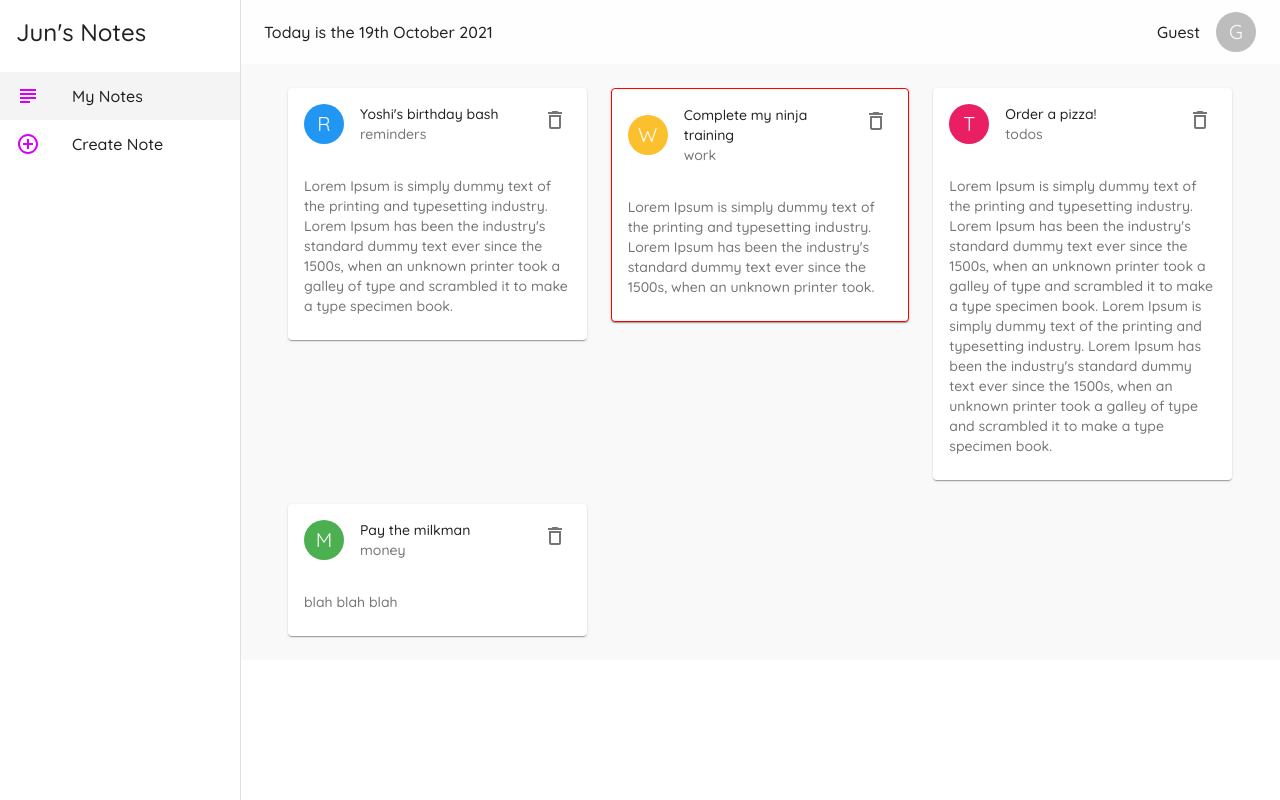
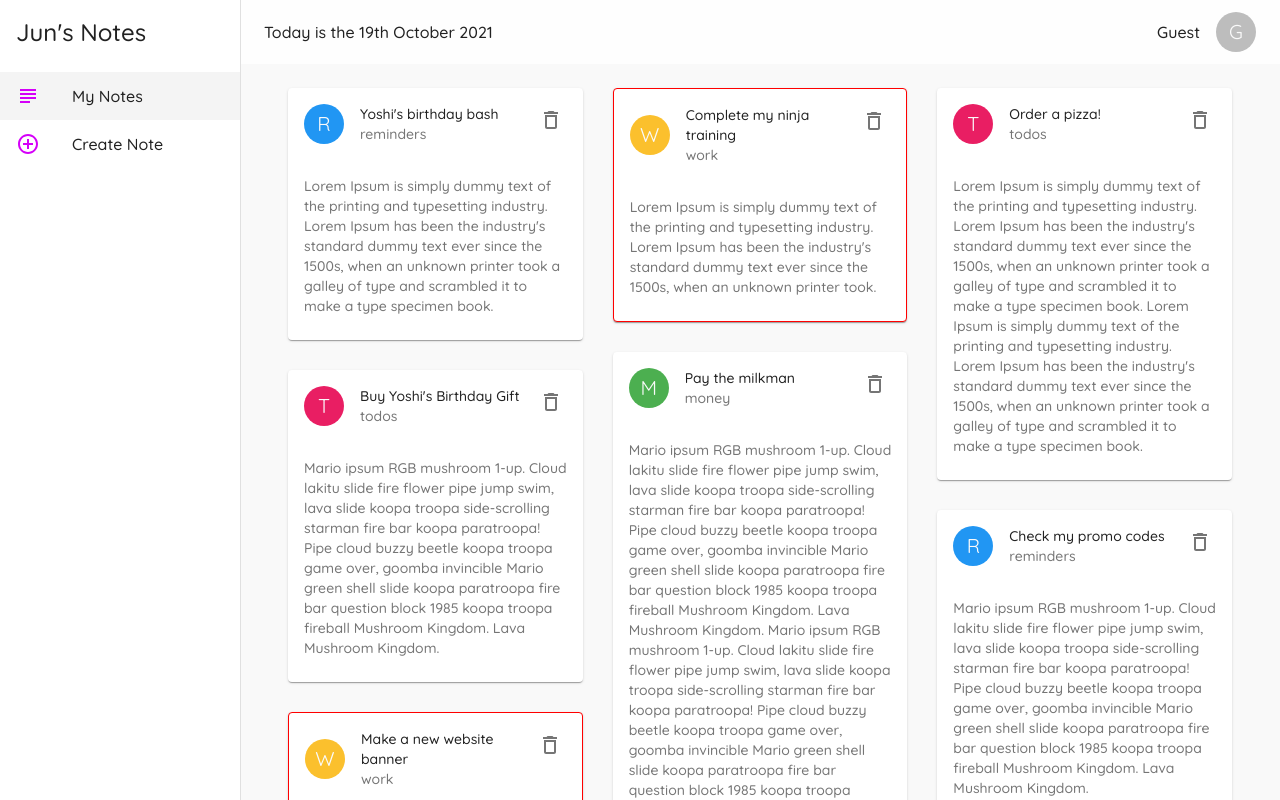
Before and after one commit to junjung929/material-ui-tutorial, a React (Create React App) app: page / in a window 1280 px wide. Shown: the top 800 px of the page. Built offline with nearby package versions, Linux system fonts and the light colour scheme; data requests are answered from the project's data file.

Commit message:
React Masonry CSS

```diff
--- a/data/db.json
+++ b/data/db.json
@@ -19,10 +19,28 @@
       "id": 3
     },
     {
+      "title": "Buy Yoshi's Birthday Gift",
+      "details": "Mario ipsum RGB mushroom 1-up. Cloud lakitu slide fire flower pipe jump swim, lava slide koopa troopa side-scrolling starman fire bar koopa paratroopa! Pipe cloud buzzy beetle koopa troopa game over, goomba invincible Mario green shell slide koopa paratroopa fire bar question block 1985 koopa troopa fireball Mushroom Kingdom. Lava Mushroom Kingdom.",
+      "category": "todos",
+      "id": 4
+    },
+    {
       "title": "Pay the milkman",
+      "details": "Mario ipsum RGB mushroom 1-up. Cloud lakitu slide fire flower pipe jump swim, lava slide koopa troopa side-scrolling starman fire bar koopa paratroopa! Pipe cloud buzzy beetle koopa troopa game over, goomba invincible Mario green shell slide koopa paratroopa fire bar question block 1985 koopa troopa fireball Mushroom Kingdom. Lava Mushroom Kingdom. Mario ipsum RGB mushroom 1-up. Cloud lakitu slide fire flower pipe jump swim, lava slide koopa troopa side-scrolling starman fire bar koopa paratroopa! Pipe cloud buzzy beetle koopa troopa game over, goomba invincible Mario green shell slide koopa paratroopa fire bar question block 1985 koopa troopa fireball Mushroom Kingdom. Lava Mushroom Kingdom.",
       "category": "money",
-      "details": "blah blah blah",
-      "id": 4
+      "id": 5
+    },
+    {
+      "title": "Check my promo codes",
+      "details": "Mario ipsum RGB mushroom 1-up. Cloud lakitu slide fire flower pipe jump swim, lava slide koopa troopa side-scrolling starman fire bar koopa paratroopa! Pipe cloud buzzy beetle koopa troopa game over, goomba invincible Mario green shell slide koopa paratroopa fire bar question block 1985 koopa troopa fireball Mushroom Kingdom. Lava Mushroom Kingdom.",
+      "category": "reminders",
+      "id": 6
+    },
+    {
+      "title": "Make a new website banner",
+      "details": "Mario ipsum RGB mushroom 1-up. Cloud lakitu slide fire flower pipe jump swim, lava slide koopa troopa side-scrolling starman fire bar koopa paratroopa! Pipe cloud buzzy beetle koopa troopa game over, goomba invincible Mario green shell slide koopa paratroopa fire bar question block 1985 koopa troopa fireball Mushroom Kingdom. Lava Mushroom Kingdom.",
+      "category": "work",
+      "id": 7
     }
   ]
 }
--- a/package.json
+++ b/package.json
@@ -11,6 +11,7 @@
     "date-fns": "^2.25.0",
     "react": "^17.0.1",
     "react-dom": "^17.0.1",
+    "react-masonry-css": "^1.0.16",
     "react-router-dom": "^5.2.0",
     "react-scripts": "4.0.2",
     "web-vitals": "^1.1.0"
--- a/src/index.css
+++ b/src/index.css
@@ -5,3 +5,21 @@ body {
   -webkit-font-smoothing: antialiased;
   -moz-osx-font-smoothing: grayscale;
 }
+
+.my-masonry-grid {
+  display: -webkit-box; /* Not needed if autoprefixing */
+  display: -ms-flexbox; /* Not needed if autoprefixing */
+  display: flex;
+  margin-left: -30px; /* gutter size offset */
+  width: auto;
+}
+.my-masonry-grid_column {
+  padding-left: 30px; /* gutter size */
+  background-clip: padding-box;
+}
+
+/* Style your items */
+.my-masonry-grid_column > div {
+  /* change div to reference your elements you put in <Masonry> */
+  margin-bottom: 30px;
+}
--- a/src/pages/Notes.js
+++ b/src/pages/Notes.js
@@ -1,6 +1,7 @@
 import React, { useEffect, useState } from 'react';
 import { Container, Grid } from '@material-ui/core';
 import NoteCard from '../components/NoteCard';
+import Masonry from 'react-masonry-css';
 
 export default function Notes() {
   const [notes, setNotes] = useState([]);
@@ -20,15 +21,25 @@ export default function Notes() {
     setNotes(newNotes);
   };
 
+  const breakPoints = {
+    default: 3,
+    1100: 2,
+    700: 1
+  };
+
   return (
     <Container>
-      <Grid container spacing={3}>
+      <Masonry
+        breakpointCols={breakPoints}
+        className='my-masonry-grid'
+        columnClassName='my-masonry-grid_column'
+      >
         {notes.map(note => (
-          <Grid item xs={12} md={6} lg={4} key={note.id}>
+          <div key={note.id}>
             <NoteCard note={note} handleDelete={handleDelete} />
-          </Grid>
+          </div>
         ))}
-      </Grid>
+      </Masonry>
     </Container>
   );
 }
```
Also changed, not shown: 1 other file (tests, documents, lock files or other folders).
